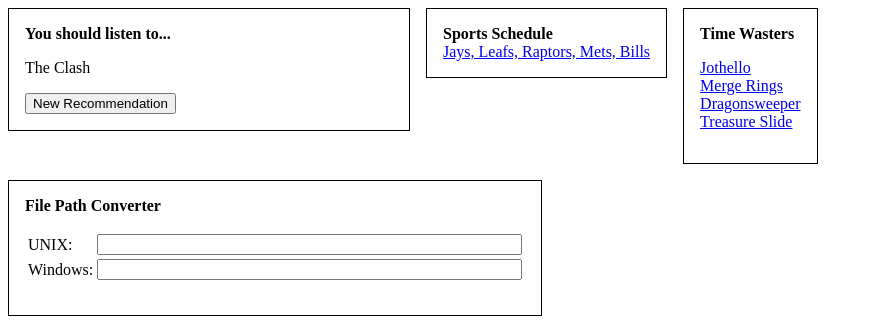
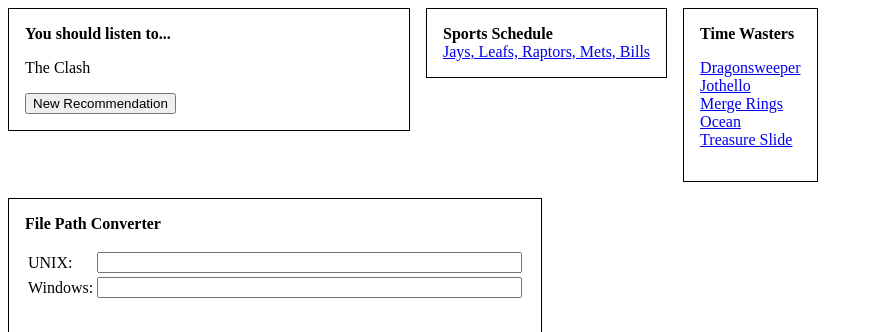
Before and after one commit to jdw1996/dashboard, a React (Create React App) app: page / in a window 1280 px wide. Shown: the top 332 px of the page, without its empty margins (0-873 px from the left). Built offline with nearby package versions, Linux system fonts and the light colour scheme.

Commit message:
Add Ocean to Time Wasters

```diff
--- a/src/TimeWasters.tsx
+++ b/src/TimeWasters.tsx
@@ -5,11 +5,13 @@ export function TimeWasters(): JSX.Element {
   return (
     <Widget className="time-wasters" title="Time Wasters">
       <p>
+        <a href="https://danielben.itch.io/dragonsweeper">Dragonsweeper</a>
+        <br />
         <a href="https://josephwinters.com/jothello/">Jothello</a>
         <br />
         <a href="https://www.coolmathgames.com/0-merge-rings">Merge Rings</a>
         <br />
-        <a href="https://danielben.itch.io/dragonsweeper">Dragonsweeper</a>
+        <a href="https://piqnt.com/ocean">Ocean</a>
         <br />
         <a href="https://www.coolmathgames.com/0-treasure-slide">Treasure Slide</a>
       </p>
```
